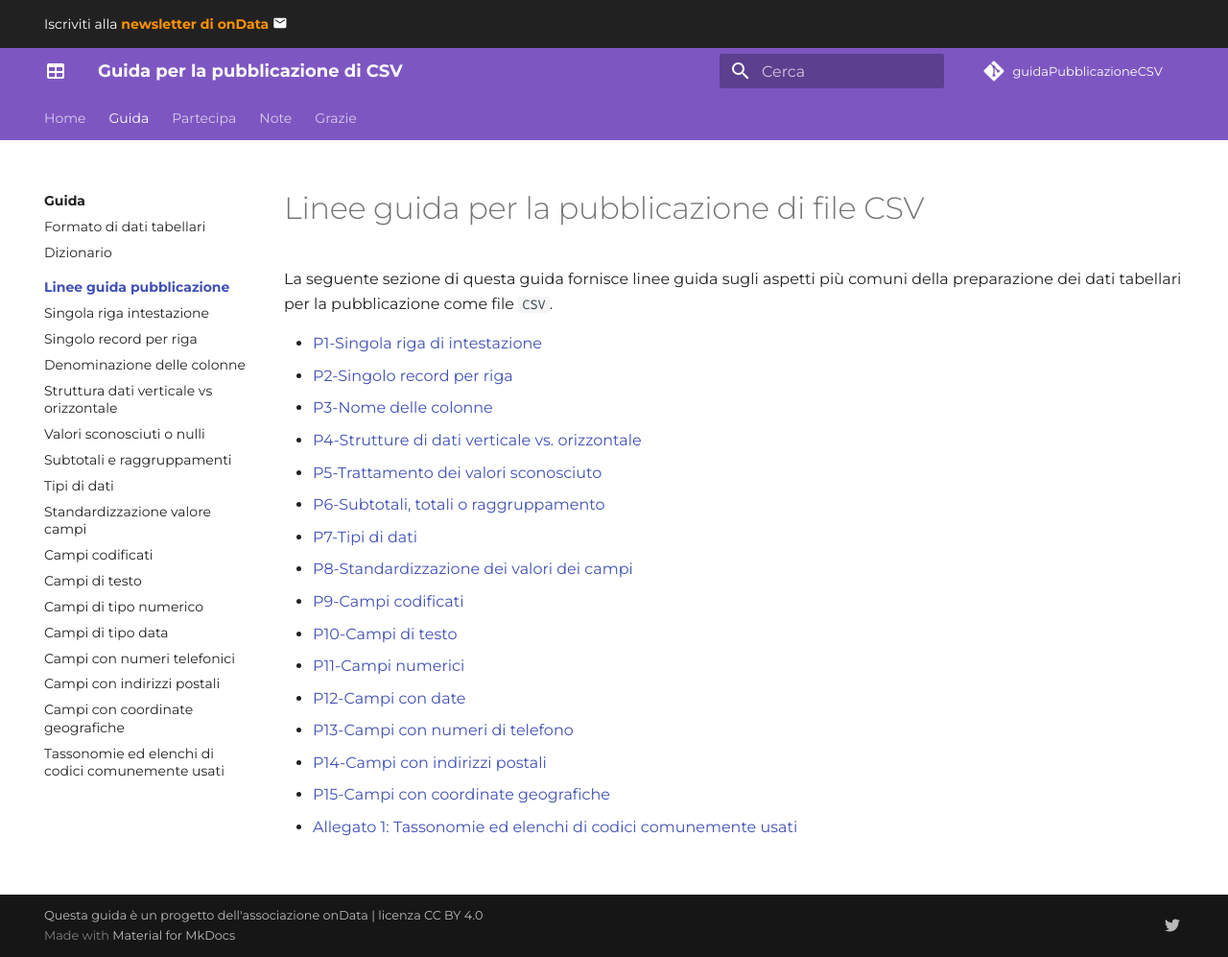
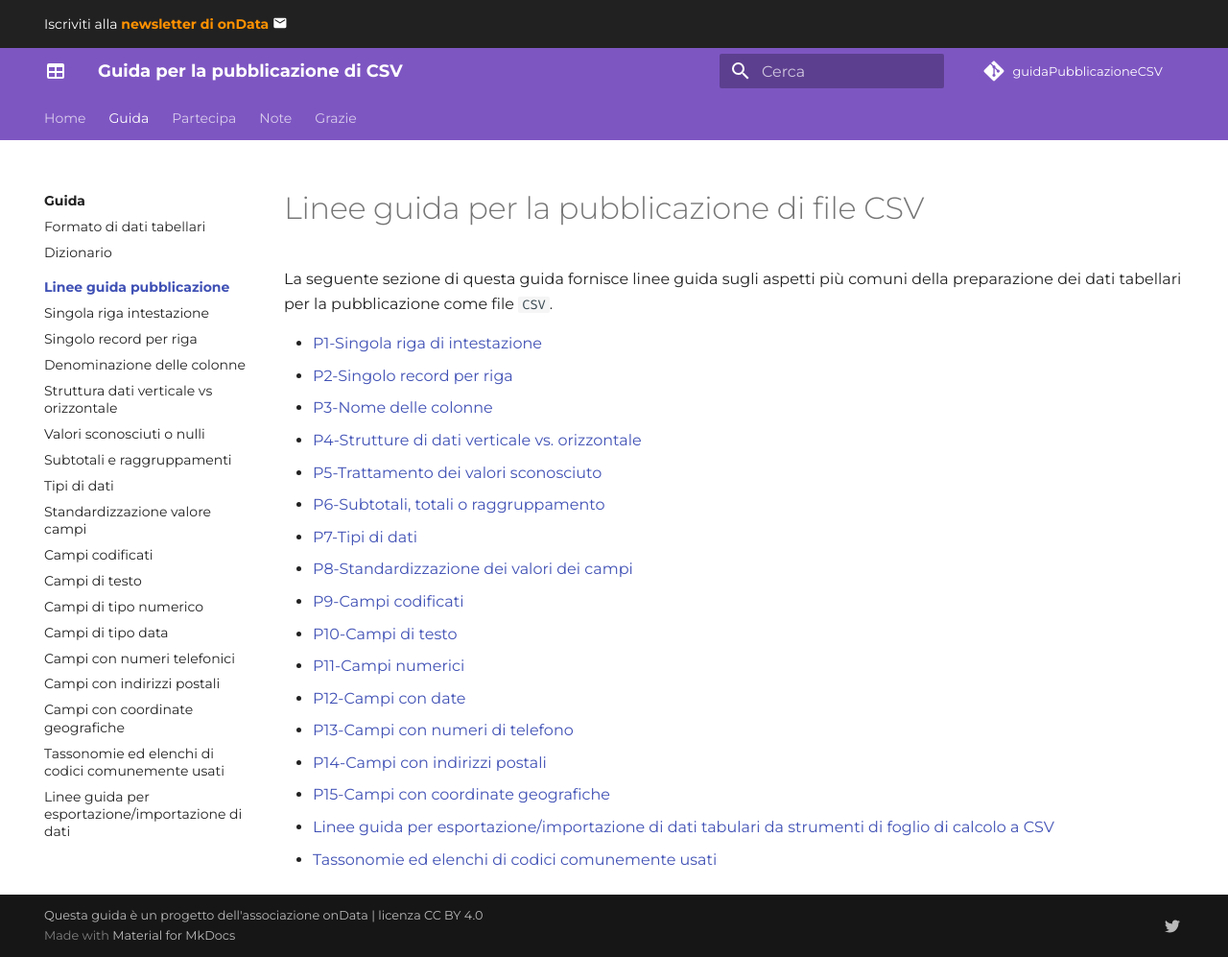
Before and after one commit to ondata/guidaPraticaPubblicazioneCSV, an MkDocs documentation site: the page built from docs/guida/linee_guida_pubblicazione/index.md, in a window 1280 px wide and 997 px high. Shown: the whole window at 96% size. Built offline with MkDocs 1.6.1 and Material for MkDocs 9.7.7, drawn with Linux system fonts in a browser that asks for light colours; comment, search, counter and statistics services are not loaded.

Commit message:
Aggiornato nume ex all 1 e inserita bozza importaz

```diff
--- a/docs/guida/linee_guida_pubblicazione/index.md
+++ b/docs/guida/linee_guida_pubblicazione/index.md
@@ -23,4 +23,5 @@ La seguente sezione di questa guida fornisce linee guida sugli aspetti più comu
 - [P13-Campi con numeri di telefono](P13_campi_tipo_numero_telefonico.md)
 - [P14-Campi con indirizzi postali](P14_campi_tipo_indirizzo_postale.md)
 - [P15-Campi con coordinate geografiche](P15_campi_con_coordinate_geografiche.md)
-- [Allegato 1: Tassonomie ed elenchi di codici comunemente usati](Allegato1_tassonomie_elenchi_codici.md)
+- [Linee guida per esportazione/importazione di dati tabulari da strumenti di foglio di calcolo a CSV](Linee_guida_importazione_esportazione.md)
+- [Tassonomie ed elenchi di codici comunemente usati](Allegato1_tassonomie_elenchi_codici.md)
--- a/mkdocs.yml
+++ b/mkdocs.yml
@@ -69,7 +69,8 @@ nav:
           - Campi con numeri telefonici: guida/linee_guida_pubblicazione/P13_campi_tipo_numero_telefonico.md
           - Campi con indirizzi postali: guida/linee_guida_pubblicazione/P14_campi_tipo_indirizzo_postale.md
           - Campi con coordinate geografiche: guida/linee_guida_pubblicazione/P15_campi_con_coordinate_geografiche.md
-          - Tassonomie ed elenchi di codici comunemente usati: guida/linee_guida_pubblicazione/Allegato1_tassonomie_elenchi_codici.md
+          - Tassonomie ed elenchi di codici comunemente usati: guida/linee_guida_pubblicazione/Tassonomie_elenchi_codici.md
+          - Linee guida per esportazione/importazione di dati: guida/linee_guida_pubblicazione/Linee_guida_importazione_esportazione.md)
     - Partecipa: partecipa.md
     - Note: note_redazione.md
     - Grazie: grazie.md
```
Also changed, not shown: docs/guida/linee_guida_pubblicazione/Linee_guida_importazione_esportazione.md (added, +21 -0 lines), docs/guida/linee_guida_pubblicazione/Tassonomie_elenchi_codici.md (renamed from docs/guida/linee_guida_pubblicazione/Allegato1_tassonomie_elenchi_codici.md, +1 -1 lines).
